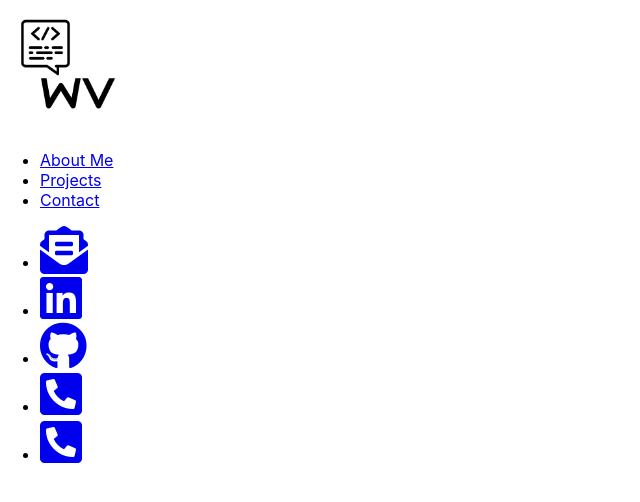
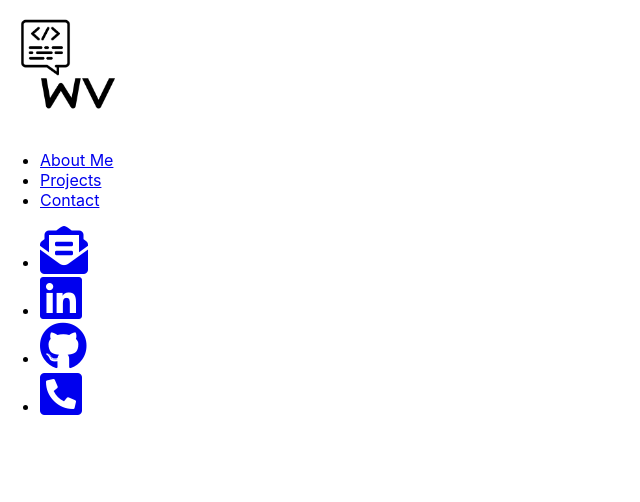
Before and after one commit to willvuong/react-portfolio-app, a React (Create React App) app: page /projects in a window 1280 px wide. Shown: the top 502 px of the page, without its empty margins (0-640 px from the left). Built offline with nearby package versions, Linux system fonts and the light colour scheme.

Commit message:
footer update 2

```diff
--- a/src/components/Footer.js
+++ b/src/components/Footer.js
@@ -25,11 +25,7 @@ const Footer = () => {
                             <i class="fas fa-phone-square-alt fa-3x"></i>
                         </a>
                     </li>
-                    <li>
-                        <a href="tel:6477085527">
-                            <i class="fas fa-phone-square-alt fa-3x"></i>
-                        </a>
-                    </li>
+
                 </ul>
             </div>
         </div>
```
